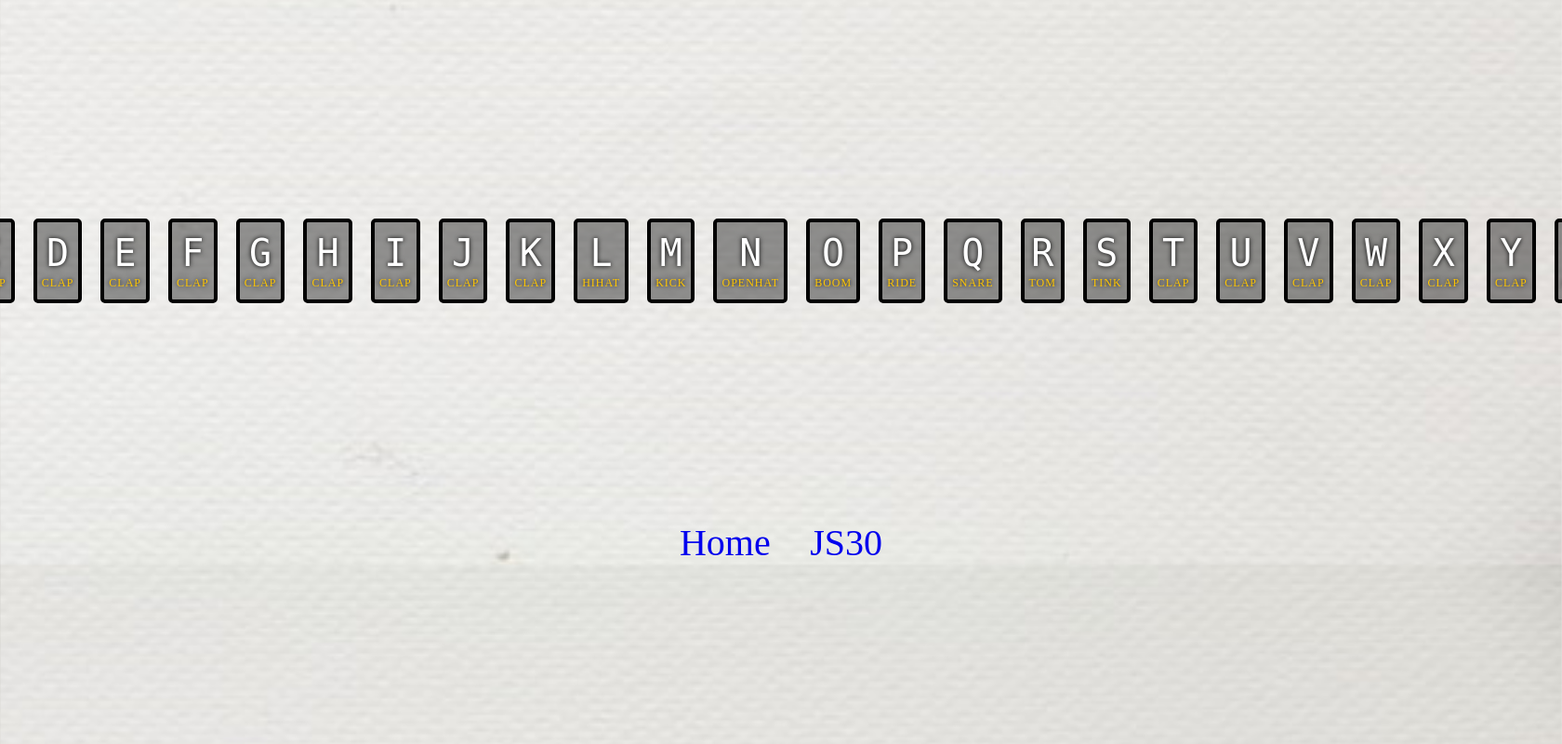
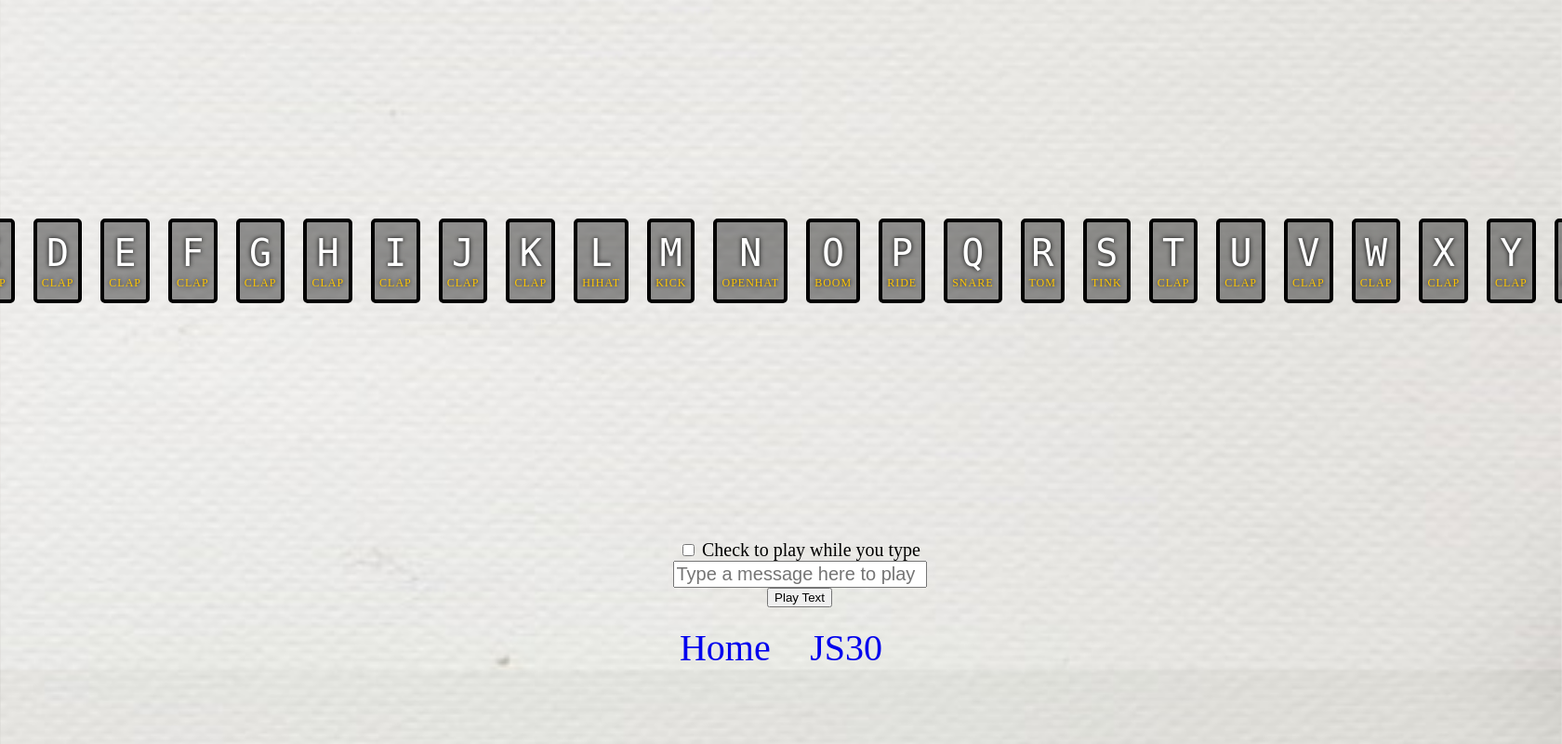
Before and after one commit to Jamesprunty/JamesPrunty.github.io, a PHP site: the page made by JS30/Lesson One - Advanced/LessonOne-Advanced.html in a window 1680 px wide; the page is wider, and only the part inside the window is pictured. Shown: that part at 93% size. Run offline with PHP 8.4, Linux system fonts and the light colour scheme.

Commit message:
Control HTML

```diff
--- a/JS30/Lesson One - Advanced/LessonOne-Advanced.html
+++ b/JS30/Lesson One - Advanced/LessonOne-Advanced.html
@@ -155,6 +155,27 @@
     <audio data-key="90" src="./sounds/448537__tedagame__b5.ogg"></audio>
     <audio data-key="32" src=""></audio>
 
+    <div class="Controls">
+      <div id="checkBox">
+        <label for="playType">
+          <input type="checkbox" id="playType" name="playType">  Check to play while you type
+       </label>
+      </div>
+
+      <div id="textToPlay">
+        <label for="textToPlay">
+          <input type="text" id="textToPlay" name="textToPlay" placeholder="Type a message here to play">
+       </label>
+      </div>
+
+      <div id="PlayButton">
+        <label for="play">
+          <input type="button" id="play" name="play" value="Play Text">
+       </label>
+      </div>
+    </div>
+
+
     <div class="HomeContainer">
       <a href="../../index.html" class="HomeLink">Home</a>
       <a href="../JS30.html" class="HomeLink">JS30</a>
--- a/JS30/Lesson One - Advanced/style.css
+++ b/JS30/Lesson One - Advanced/style.css
@@ -74,3 +74,23 @@ text-decoration: underline;
   height: 50%;
 
 }
+
+.Controls{
+
+  text-align: center;
+  width: 100%;
+  height: 50%;
+  padding: 20px;
+
+}
+
+#checkBox{
+
+  font-size: 20px;
+}
+
+#textToPlay{
+
+  font-size: 20px;
+
+}
```
